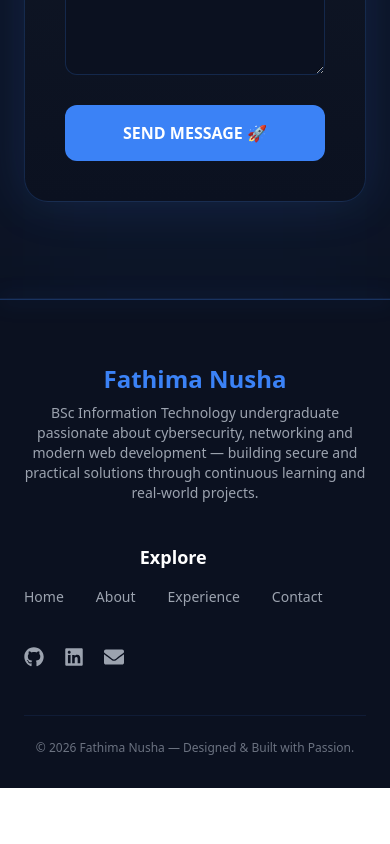
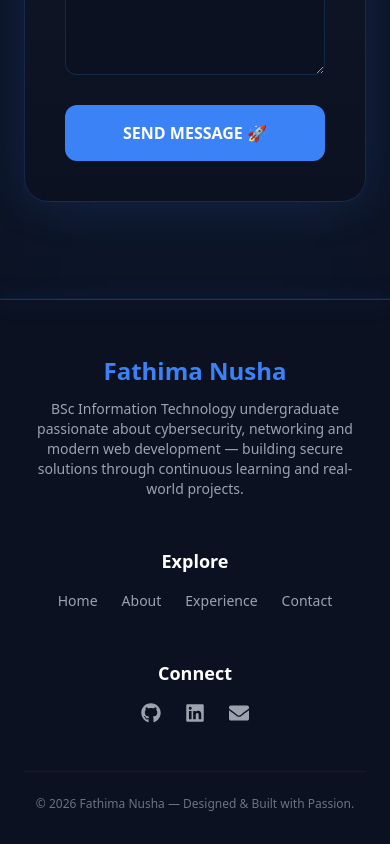
Before and after one commit to Fathima-Nuzha/portfolio-website, a React (Vite) app: page / in a window 390 px wide. Shown: the part 6006-6850 px from the top of the page. Before the commit the page ends 6794 px from the top, so only its background shows below. Built offline with nearby package versions, Linux system fonts and the light colour scheme.

Commit message:
Added mobile responsive footer

```diff
--- a/src/components/Footer.jsx
+++ b/src/components/Footer.jsx
@@ -1,163 +1,268 @@
 import { FaGithub, FaLinkedin, FaEnvelope, FaArrowUp } from "react-icons/fa";
-import { motion } from "framer-motion";
+import { motion, AnimatePresence } from "framer-motion";
 import { useEffect, useState } from "react";
 
 const Footer = () => {
 
-  const [showTop, setShowTop] = useState(false);
+  const [showTop,setShowTop] = useState(false);
 
-  useEffect(() => {
-    const handleScroll = () => {
+  useEffect(()=>{
+
+    const handleScroll = () =>{
       setShowTop(window.scrollY > 400);
     };
 
-    window.addEventListener("scroll", handleScroll);
+    window.addEventListener("scroll",handleScroll);
 
-    return () => window.removeEventListener("scroll", handleScroll);
-  }, []);
+    return ()=>window.removeEventListener("scroll",handleScroll);
 
-  const scrollToTop = () => {
-    const hero = document.getElementById("hero");
+  },[]);
 
-    if (hero) {
-      hero.scrollIntoView({
-        behavior: "smooth",
-      });
-    }
+
+  const scrollToTop = ()=>{
+
+    document.getElementById("hero")
+    ?.scrollIntoView({behavior:"smooth"});
+
   };
+
 
   return (
     <>
-      {/* Scroll To Top Button */}
+
+{/* ================= SCROLL TOP ================= */}
+
+<AnimatePresence>
 
 {showTop && (
 
 <motion.button
+
+initial={{opacity:0,scale:.6}}
+animate={{opacity:1,scale:1}}
+exit={{opacity:0}}
+
+whileHover={{scale:1.12}}
+whileTap={{scale:.95}}
+
 onClick={scrollToTop}
-          initial={{ opacity: 0, scale: 0.6 }}
-          animate={{ opacity: 1, scale: 1 }}
-          exit={{ opacity: 0 }}
-          whileHover={{ scale: 1.15 }}
-          whileTap={{ scale: 0.95 }}
+
 className="
-          fixed bottom-10 right-10
-          w-14 h-14
+
+fixed bottom-6 right-6 md:bottom-10 md:right-10
+
+w-12 h-12 md:w-14 md:h-14
+
 rounded-full
+
 bg-blue-500/10
+
 border border-blue-500/40
+
 text-blue-400
+
 flex items-center justify-center
+
 backdrop-blur-md
+
 shadow-[0_0_20px_rgba(59,130,246,0.35)]
-          hover:bg-blue-500
-          hover:text-white
+
+hover:bg-blue-500 hover:text-white
+
 hover:shadow-[0_0_35px_rgba(59,130,246,0.8)]
-          transition duration-300
-          z-50
+
+transition z-50
+
 "
+
 >
-          <FaArrowUp size={18} />
+
+<FaArrowUp/>
+
 </motion.button>
 
 )}
 
-      {/* Footer */}
+</AnimatePresence>
 
-      <footer className="relative bg-[#0B1120] text-white pt-16 pb-8 px-6 border-t border-blue-500/10">
 
-        <div className="absolute top-0 left-0 w-full h-[1px] bg-blue-500/30 shadow-[0_0_20px_rgba(59,130,246,0.7)]" />
+
+{/* ================= FOOTER ================= */}
+
+<footer className="relative bg-[#0B1120] text-white pt-14 md:pt-16 pb-8 px-6 border-t border-blue-500/10">
+
+<div className="absolute top-0 left-0 w-full h-[1px]
+bg-blue-500/30 shadow-[0_0_20px_rgba(59,130,246,0.7)]"/>
 
 <div className="max-w-7xl mx-auto">
 
-          <div className="flex flex-col md:flex-row justify-between items-start md:items-center gap-10 mb-12">
 
-            {/* Name + Summary */}
+{/* MOBILE STACK / DESKTOP ROW */}
 
-            <div className="text-center md:text-left">
+<div className="
 
-              <h3 className="text-2xl font-bold text-blue-500 mb-2">
+flex flex-col
+
+md:flex-row
+
+items-center md:items-start
+
+text-center md:text-left
+
+justify-between
+
+gap-12
+
+mb-12
+
+">
+
+
+{/* ================= NAME ================= */}
+
+<div>
+
+<h3 className="text-2xl font-bold text-blue-500 mb-3">
+
 Fathima Nusha
+
 </h3>
 
-              <p className="text-gray-400 text-sm max-w-md">
+<p className="text-gray-400 text-sm max-w-md mx-auto md:mx-0">
+
 BSc Information Technology undergraduate passionate about
 cybersecurity, networking and modern web development —
-                building secure and practical solutions through continuous
-                learning and real-world projects.
+building secure solutions through continuous learning
+and real-world projects.
+
 </p>
 
 </div>
 
-            {/* Navigation */}
 
-            <div className="text-center md:text-left">
 
-              <h4 className="text-lg font-semibold mb-4 text-white">
+{/* ================= NAVIGATION ================= */}
+
+<div>
+
+<h4 className="text-lg font-semibold mb-4">
+
 Explore
+
 </h4>
 
-              <div className="flex gap-8 text-gray-400 text-sm font-medium">
+<div className="
 
-                <motion.a whileHover={{ y: -2 }} href="#hero" className="hover:text-blue-400 transition">
+flex flex-wrap justify-center md:justify-start
+
+gap-6 text-sm text-gray-400 font-medium
+
+">
+
+<motion.a whileHover={{y:-2}}
+href="#hero"
+className="hover:text-blue-400">
+
 Home
+
 </motion.a>
 
-                <motion.a whileHover={{ y: -2 }} href="#about" className="hover:text-blue-400 transition">
+<motion.a whileHover={{y:-2}}
+href="#about"
+className="hover:text-blue-400">
+
 About
+
 </motion.a>
 
-                <motion.a whileHover={{ y: -2 }} href="#work" className="hover:text-blue-400 transition">
+<motion.a whileHover={{y:-2}}
+href="#work"
+className="hover:text-blue-400">
+
 Experience
+
 </motion.a>
 
-                <motion.a whileHover={{ y: -2 }} href="#contact" className="hover:text-blue-400 transition">
+<motion.a whileHover={{y:-2}}
+href="#contact"
+className="hover:text-blue-400">
+
 Contact
+
 </motion.a>
 
 </div>
 
 </div>
 
-            {/* Social Links */}
 
-            <div className="flex space-x-5">
+
+{/* ================= SOCIAL ================= */}
+
+<div>
+
+<h4 className="text-lg font-semibold mb-4">
+
+Connect
+
+</h4>
+
+<div className="flex justify-center md:justify-start gap-6 text-xl">
 
 <motion.a
-                whileHover={{ scale: 1.2 }}
+whileHover={{scale:1.2}}
 href="https://github.com/Fathima-Nuzha"
 target="_blank"
-                rel="noopener noreferrer"
-                className="text-xl text-gray-400 hover:text-blue-500 transition"
-              >
-                <FaGithub />
+className="text-gray-400 hover:text-blue-500">
+
+<FaGithub/>
+
 </motion.a>
 
+
 <motion.a
-                whileHover={{ scale: 1.2 }}
+whileHover={{scale:1.2}}
 href="https://www.linkedin.com/in/fathima-nusha-509ba8278"
 target="_blank"
-                rel="noopener noreferrer"
-                className="text-xl text-gray-400 hover:text-blue-500 transition"
-              >
-                <FaLinkedin />
+className="text-gray-400 hover:text-blue-500">
+
+<FaLinkedin/>
+
 </motion.a>
 
+
 <motion.a
-                whileHover={{ scale: 1.2 }}
+whileHover={{scale:1.2}}
 href="mailto:nuzhaimthikaf123@gmail.com"
-                className="text-xl text-gray-400 hover:text-blue-500 transition"
-              >
-                <FaEnvelope />
+className="text-gray-400 hover:text-blue-500">
+
+<FaEnvelope/>
+
 </motion.a>
 
 </div>
 
 </div>
 
-          {/* Copyright */}
+</div>
 
-          <div className="text-center text-gray-500 text-xs border-t border-blue-500/10 pt-6">
-            © {new Date().getFullYear()} Fathima Nusha — Designed & Built with Passion.
+
+
+{/* ================= COPYRIGHT ================= */}
+
+<div className="
+
+text-center text-gray-500 text-xs
+
+border-t border-blue-500/10
+
+pt-6
+
+">
+
+© {new Date().getFullYear()} Fathima Nusha —
+Designed & Built with Passion.
+
 </div>
 
 </div>
```
Lines whose indentation alone changed are shown as unchanged.
